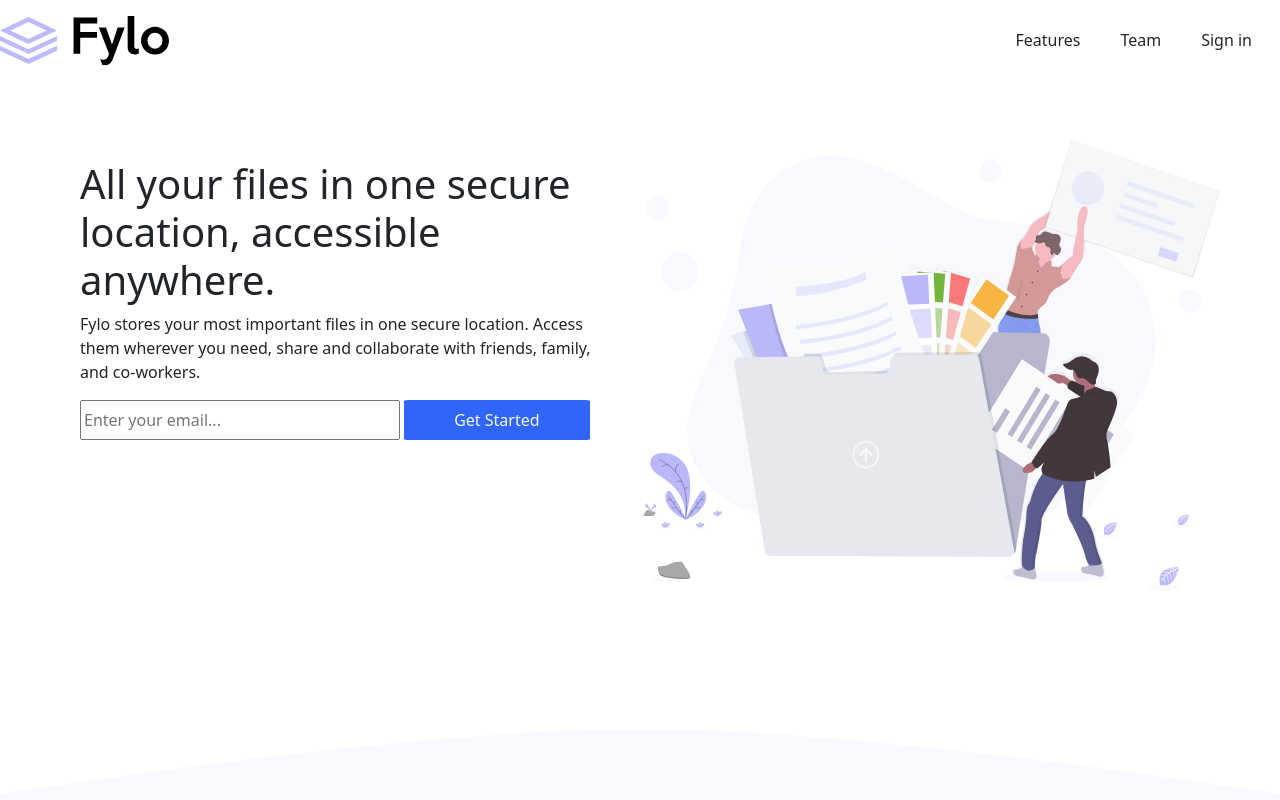
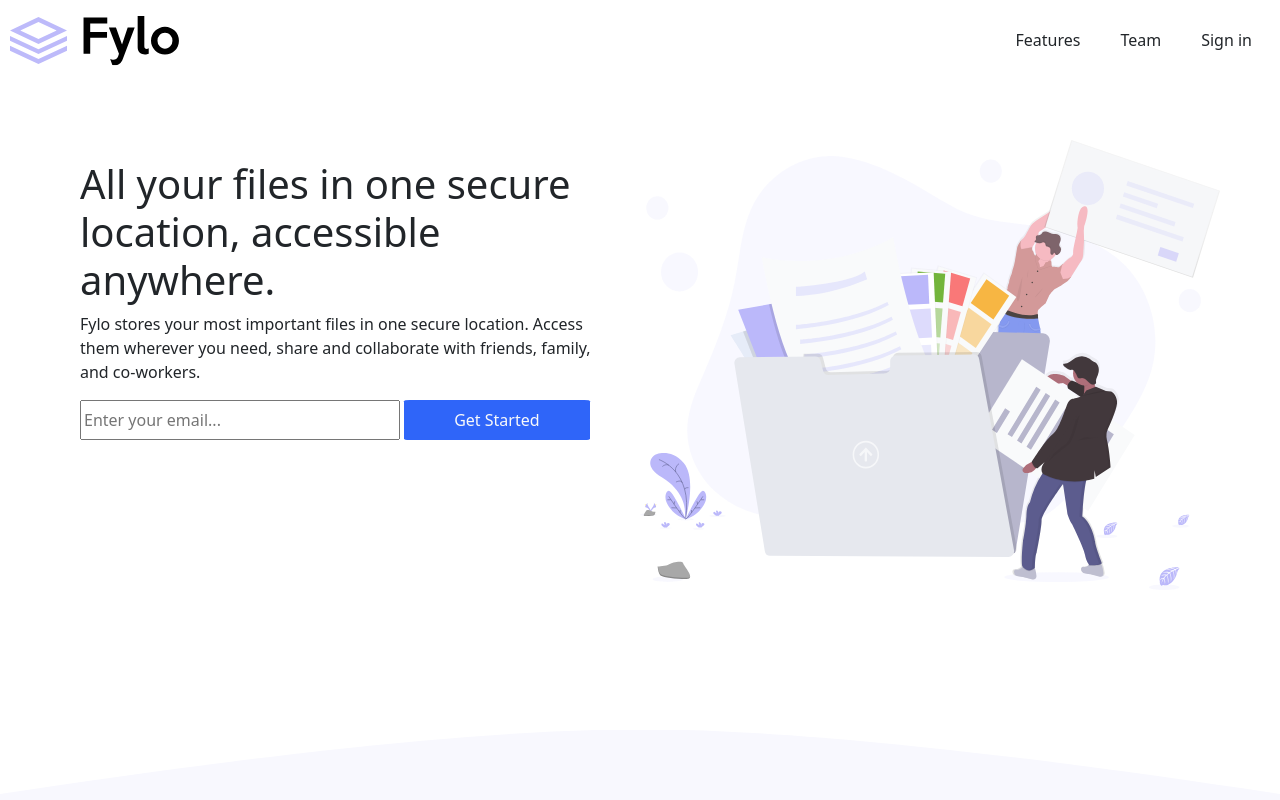
Before and after one commit to Akhila847/major-project1, a plain HTML site: page project01.html in a window 1280 px wide. Shown: the top 800 px of the page. Drawn offline with nearby package versions, Linux system fonts and the light colour scheme.

Commit message:
modified

```diff
--- a/project01.css
+++ b/project01.css
@@ -1,3 +1,11 @@
+nav {
+  background-color: #fff;
+  position: fixed;
+  width: 100%;
+  top:0;
+  padding-left:10px;
+}
+
 li {
   list-style: none;
   padding: 20px;
@@ -11,6 +19,7 @@ ul > a {
 .first-div {
   padding: 60px;
   height: 550px;
+  margin-top:80px;
 }
 .first-img {
   height: 450px;
@@ -150,6 +159,7 @@ p6 {
     padding-left: 5px;
     padding-top: 10px;
     padding-bottom: 5px;
+    padding-right:5px;
   }
   ul > a {
     text-decoration: none;
@@ -257,11 +267,10 @@ p6 {
   }
   .p-in-subdiv3 {
     padding-right: 0px;
-    margin-left:80px;
+    margin-left: 80px;
   }
   .p-in-div3 {
     text-align: center;
-
   }
   .third-content {
     margin: 0px;
```
